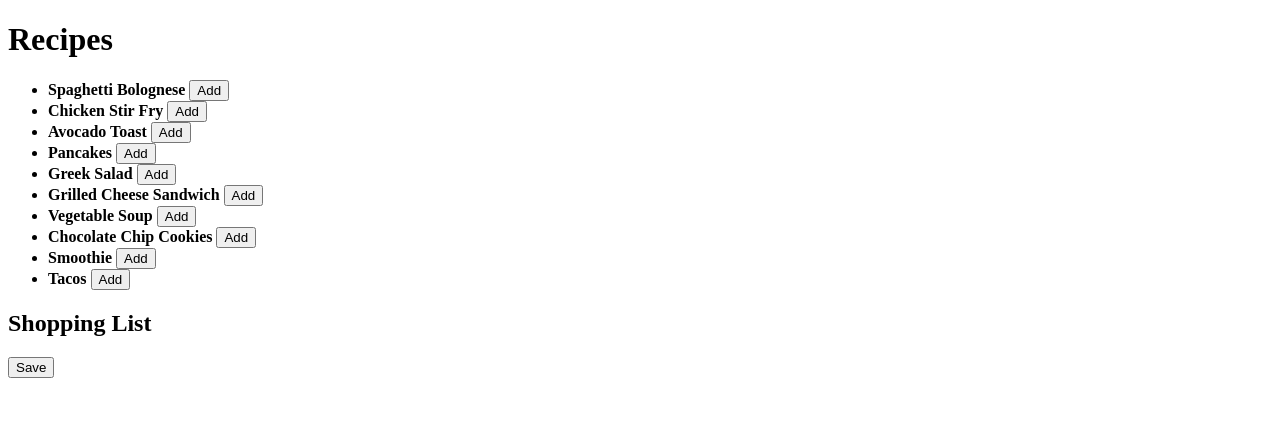
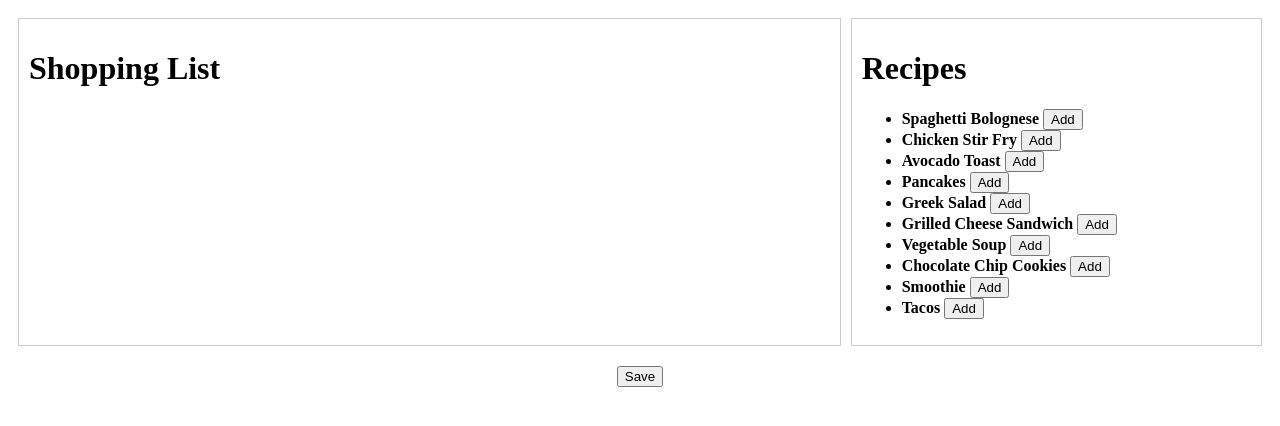
Before and after one commit to GaspardBo/MycelialSuite, a Flask app: page /shopping/ in a window 1280 px wide. Shown: the top 426 px of the page. Run offline with Flask 3, Linux system fonts and the light colour scheme; parts of the project's set-up code (start-up, migrations or seed data) failed here and were passed over; some libraries are stand-ins or nearby versions.

Commit message:
started flex grid

```diff
--- a/blueprints/shoppinglister/templates/shopping.html
+++ b/blueprints/shoppinglister/templates/shopping.html
@@ -5,13 +5,53 @@
 </head>
 <body>
 
-<h1>Recipes</h1>
-<ul id="recipe-list"></ul>
+<style>
+  .grid-container {
+    display: grid;
+    grid-template-columns: 2fr 1fr;
+    grid-template-rows: auto 50px;
+    gap: 10px;
+    padding: 10px;
+  }
 
-<h2>Shopping List</h2>
-<div id="shopping-table"></div>
+  .shopping-list {
+    grid-column: 1 / 2;
+    grid-row: 1 / 2;
+    border: 1px solid #ccc;
+    padding: 10px;
+  }
 
-<button id="save-btn">Save</button>
+  .recipe-list {
+    grid-column: 2 / 3;
+    grid-row: 1 / 2;
+    border: 1px solid #ccc;
+    padding: 10px;
+  }
+
+  .menu {
+    grid-column: 1 / 3;
+    grid-row: 2 / 3;
+    text-align: center;
+    padding: 10px;
+  }
+</style>
+
+<div class = "grid-container">
+  <div class="shopping-list">
+    <h1>Shopping List</h1>
+    <div id="shopping-table"></div>
+  </div>
+
+  <div class="recipe-list">
+    <h1>Recipes</h1>
+    <ul id="recipe-list"></ul>
+  </div>
+
+  <div class="menu">
+    <button id="save-btn">Save</button>
+  </div>
+
+</div>
 
 <link rel="stylesheet"
       href="{{ url_for('static', filename='css/tabulator.min.css') }}">
```
